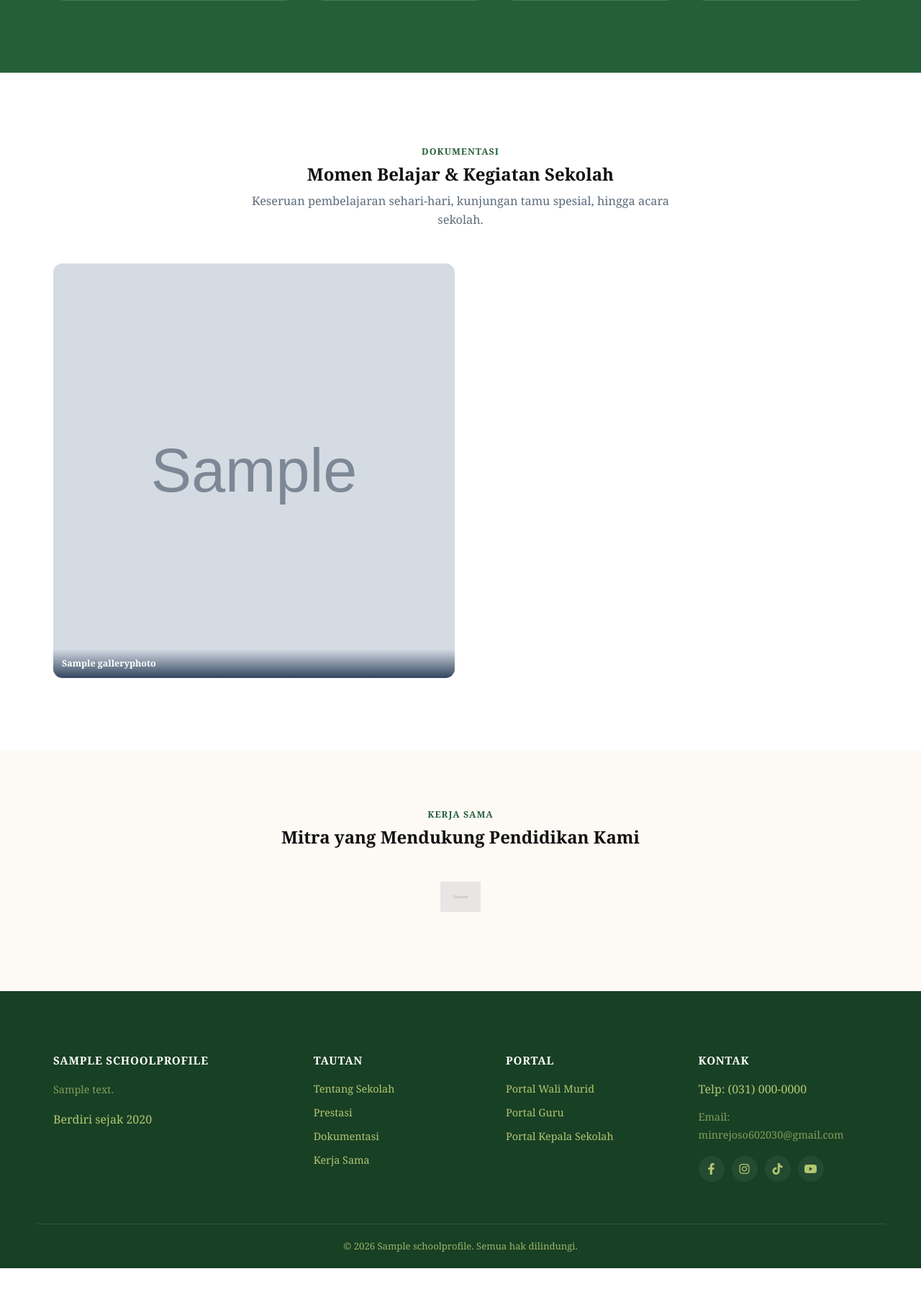
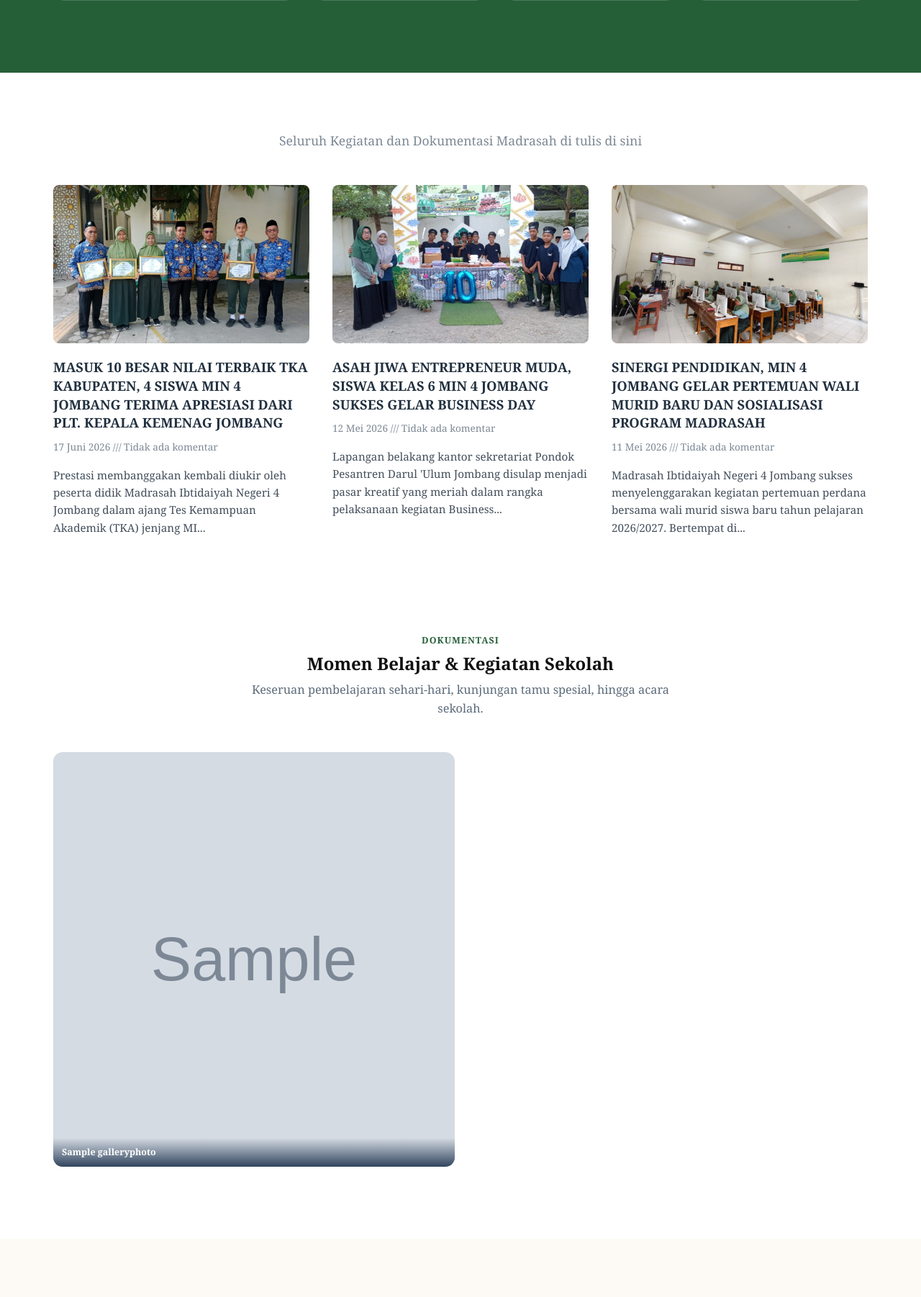
Before and after one commit to musyafak-a/MIN_4JOMBANG, a Django app: page / in a window 1280 px wide. Shown: the part 2352-4154 px from the top of the page at 72% size. Before the commit the page ends 4114 px from the top, so only its background shows below. Run offline with Django 5.2, Linux system fonts and the light colour scheme; tables that the repository leaves empty hold one stand-in row (values such as "Sample post"); grey boxes marked "Sample" are stand-in pictures.

Commit message:
menambahkan section berita

```diff
--- a/static/css/style.css
+++ b/static/css/style.css
@@ -814,6 +814,60 @@ p {
 }
 
 /* ==========================================================
+   BERITA
+   ========================================================== */
+.news {
+  padding: 80px 0 20px;
+  background: var(--white);
+  position: relative;
+}
+.news__subtitle {
+  text-align: center;
+  color: var(--ink-soft);
+  font-size: 1.1rem;
+  margin-bottom: 48px;
+  opacity: 0.8;
+}
+.news__grid {
+  display: grid;
+  grid-template-columns: repeat(3, 1fr);
+  gap: 32px;
+}
+.news__card {
+  background: var(--white);
+  display: flex;
+  flex-direction: column;
+}
+.news__card img {
+  width: 100%;
+  height: 220px;
+  object-fit: cover;
+  border-radius: 8px;
+  margin-bottom: 20px;
+}
+.news__card-title {
+  font-family: var(--font-display);
+  font-size: 1.15rem;
+  font-weight: 700;
+  color: var(--ink);
+  margin-bottom: 10px;
+  line-height: 1.4;
+  text-transform: uppercase;
+}
+.news__card-meta {
+  font-size: 0.85rem;
+  color: var(--ink-soft);
+  opacity: 0.8;
+  margin-bottom: 16px;
+}
+.news__card-excerpt {
+  color: var(--ink);
+  opacity: 0.85;
+  line-height: 1.6;
+  font-size: 0.95rem;
+}
+
+/* ==========================================================
    RESPONSIVE
    ========================================================== */
 @media (max-width: 980px) {
@@ -855,6 +909,10 @@ p {
     grid-template-columns: repeat(2, 1fr);
   }
 
+  .news__grid {
+    grid-template-columns: repeat(2, 1fr);
+  }
+
   .gallery__grid {
     grid-template-columns: repeat(2, 1fr);
   }
@@ -882,6 +940,10 @@ p {
     grid-template-columns: 1fr;
   }
 
+  .news__grid {
+    grid-template-columns: 1fr;
+  }
+
   .gallery__grid {
     grid-template-columns: 1fr 1fr;
   }
--- a/templates/core/base.html
+++ b/templates/core/base.html
@@ -8,7 +8,7 @@
 <link rel="preconnect" href="https://fonts.googleapis.com">
 <link href="https://fonts.googleapis.com/css2?family=Baloo+2:wght@500;600;700;800&family=Plus+Jakarta+Sans:wght@400;500;600;700;800&display=swap" rel="stylesheet">
 <link rel="stylesheet" href="https://cdnjs.cloudflare.com/ajax/libs/font-awesome/6.4.0/css/all.min.css">
-<link rel="stylesheet" href="{% static 'css/style.css' %}?v=3.3">
+<link rel="stylesheet" href="{% static 'css/style.css' %}?v=3.5">
 </head>
 <body>
 
--- a/templates/core/home.html
+++ b/templates/core/home.html
@@ -92,7 +92,6 @@
       </div>
       <span class="video-frame__label">Video Profil Sekolah</span>
     </div>
-  </div>
 </section>
 
 <!-- ============ PRESTASI ============ -->
@@ -174,6 +173,36 @@
   </div>
 </section>
 
+<!-- ============ BERITA ============ -->
+<section class="news" id="berita">
+  <div class="wrap">
+    <p class="news__subtitle">Seluruh Kegiatan dan Dokumentasi Madrasah di tulis di sini</p>
+
+    <div class="news__grid">
+      <div class="news__card">
+        <img src="{% static 'img/prestasi_baru.jpg' %}" alt="Berita 1">
+        <h3 class="news__card-title">MASUK 10 BESAR NILAI TERBAIK TKA KABUPATEN, 4 SISWA MIN 4 JOMBANG TERIMA APRESIASI DARI PLT. KEPALA KEMENAG JOMBANG</h3>
+        <p class="news__card-meta">17 Juni 2026 /// Tidak ada komentar</p>
+        <p class="news__card-excerpt">Prestasi membanggakan kembali diukir oleh peserta didik Madrasah Ibtidaiyah Negeri 4 Jombang dalam ajang Tes Kemampuan Akademik (TKA) jenjang MI...</p>
+      </div>
+
+      <div class="news__card">
+        <img src="{% static 'img/kegiatan_baru.jpg' %}" alt="Berita 2">
+        <h3 class="news__card-title">ASAH JIWA ENTREPRENEUR MUDA, SISWA KELAS 6 MIN 4 JOMBANG SUKSES GELAR BUSINESS DAY</h3>
+        <p class="news__card-meta">12 Mei 2026 /// Tidak ada komentar</p>
+        <p class="news__card-excerpt">Lapangan belakang kantor sekretariat Pondok Pesantren Darul 'Ulum Jombang disulap menjadi pasar kreatif yang meriah dalam rangka pelaksanaan kegiatan Business...</p>
+      </div>
+
+      <div class="news__card">
+        <img src="{% static 'img/fasilitas_baru.jpg' %}" alt="Berita 3">
+        <h3 class="news__card-title">SINERGI PENDIDIKAN, MIN 4 JOMBANG GELAR PERTEMUAN WALI MURID BARU DAN SOSIALISASI PROGRAM MADRASAH</h3>
+        <p class="news__card-meta">11 Mei 2026 /// Tidak ada komentar</p>
+        <p class="news__card-excerpt">Madrasah Ibtidaiyah Negeri 4 Jombang sukses menyelenggarakan kegiatan pertemuan perdana bersama wali murid siswa baru tahun pelajaran 2026/2027. Bertempat di...</p>
+      </div>
+    </div>
+  </div>
+</section>
+
 <!-- ============ DOKUMENTASI ============ -->
 <section class="gallery" id="dokumentasi">
   <div class="wrap">
```
